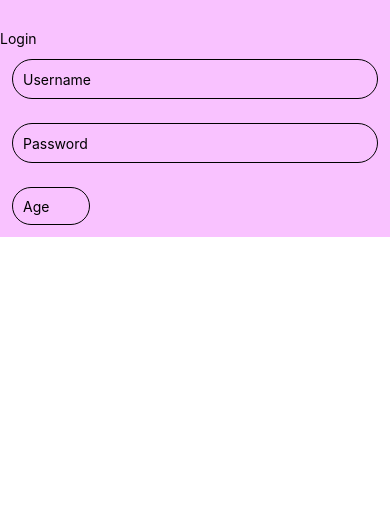
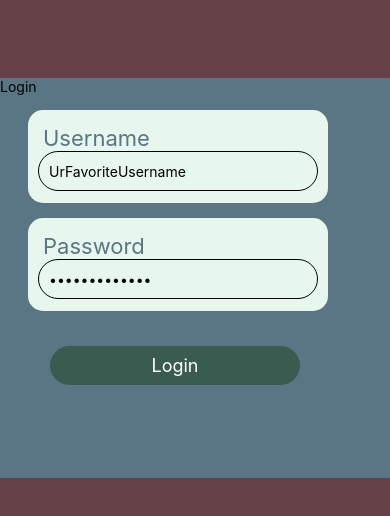
Before and after one commit to TTM-inc/OnlineChessProject-App, a React Native app: screen / in a window 390 px wide. Shown: the top 516 px of the page. Built offline with nearby package versions, Linux system fonts and the light colour scheme.

Commit message:
Main color theme and login page Api less

```diff
--- a/components/Background.jsx
+++ b/components/Background.jsx
@@ -8,7 +8,7 @@ import { LinearGradient } from 'expo-linear-gradient';
 const Background = ({children}) => {
 
   return (
-    <View>
+    <View style={styles.bg}>
       {children}
     </View>
   )
@@ -18,8 +18,7 @@ const styles = StyleSheet.create({
   bg: {
     height: 844,
     width: 390,
-    backgroundColor: "#FFBBEC",
-    backgroundImage: "linear-gradient(168deg, #FFBBEC 7%, #7ce0eb 28%, #A9C9FF 42%, #e3b2f3 69%, #adf3e5 88%)",
+    backgroundColor: 'rgb(102, 65, 71)',
   },
 });
 
--- a/components/Login.jsx
+++ b/components/Login.jsx
@@ -1,17 +1,25 @@
+import React from 'react';
 import { StyleSheet, Text, View, ScrollView, TextInput } from 'react-native';
 import ViewStyle from '../assets/styles/TextInputStyle'
+import InputContainer from '../utils/InputContainer'
 import Background from './Background';
-
-
+import { Button } from '@rneui/themed'
 const Login = () => {
+  const [username, onChangeUsername] = React.useState('UrFavoriteUsername');
+  const [password, onChangePassword] = React.useState('*************');
+  const [isPwdVisible, setPwdVisible] = React.useState(true);
 
   return (
     <Background>
-      <View style={ViewStyle.container}>
+      <View style={styles.view}>
         <Text>Login</Text>
-        <TextInput style={styles.string} value='Username'></TextInput>
-        <TextInput style={styles.string} value='Password'></TextInput>
-      <TextInput style={styles.number} value='Age' keyboardType="numeric"></TextInput>
+        <InputContainer label={"Username"}>
+          <TextInput style={styles.string} onChangeText={onChangeUsername} value={username}></TextInput>
+        </InputContainer>
+        <InputContainer label={"Password"}>
+          <TextInput style={styles.string} secureTextEntry={isPwdVisible} onChangeText={onChangePassword} value={password} ></TextInput>
+        </InputContainer>
+        <Button buttonStyle={styles.button} containerStyle={styles.buttonContainer} title={"Login"}/>
       </View>
     </Background>
   )
@@ -20,11 +28,11 @@ const Login = () => {
 const styles = StyleSheet.create({
   string: {
     height: 40,
-    margin: 12,
-    borderWidth: 1.3,
-    padding: 10,
+    marginBottom: 12,
+    borderWidth: 0.1,
     borderRadius: 35,
-},
+    paddingLeft: 10,
+  },
   number: {
     borderWidth: 1.3,
     borderRadius: 35,
@@ -32,11 +40,29 @@ const styles = StyleSheet.create({
     width: '20%',
     margin: 12,
     padding: 10,
-
-
-  }
+  },
+  container: {
+    height: 200,
+    width: 65,
+    color: 'blue',
+  },
+  view: {
+    height: 400,
+    // borderWidth: 3,
+    marginVertical: '20%',
+    backgroundColor: 'rgb(90, 118, 132)'
+  },
+  button: {
+    // borderWidth: 2,
+    borderRadius: 30,
+    borderColor: 'black',
+    backgroundColor: 'rgb(57, 91, 80)',
+  },
+  buttonContainer: {
+    width: 250,
+    marginHorizontal: 50,
+    marginTop: 35,
+  },
 });
 
-
-
 export default Login
--- /dev/null
+++ b/utils/InputContainer.jsx
@@ -0,0 +1,31 @@
+import { StyleSheet, View, Text, ScrollView, TextInput, Modal } from 'react-native';
+
+const InputContainer = ({children, label}) => {
+  return (
+
+    <View style={styles.centeredView}>
+    <Text style={styles.label}>{label}</Text>
+      {children}
+    </View>
+  )
+}
+
+const styles = StyleSheet.create({
+  centeredView: {
+    // borderWidth: 3,
+    paddingHorizontal: 10,
+    marginTop: 15,
+    marginHorizontal: 28,
+    width: 300,
+    backgroundColor: 'rgb(232, 247, 238)',
+    borderRadius: 15,
+  },
+  label: {
+    color: 'rgb(90, 118, 132)',
+    paddingTop: 15,
+    paddingLeft: 5,
+    fontSize: 22,
+  },
+});
+
+export default InputContainer
```
